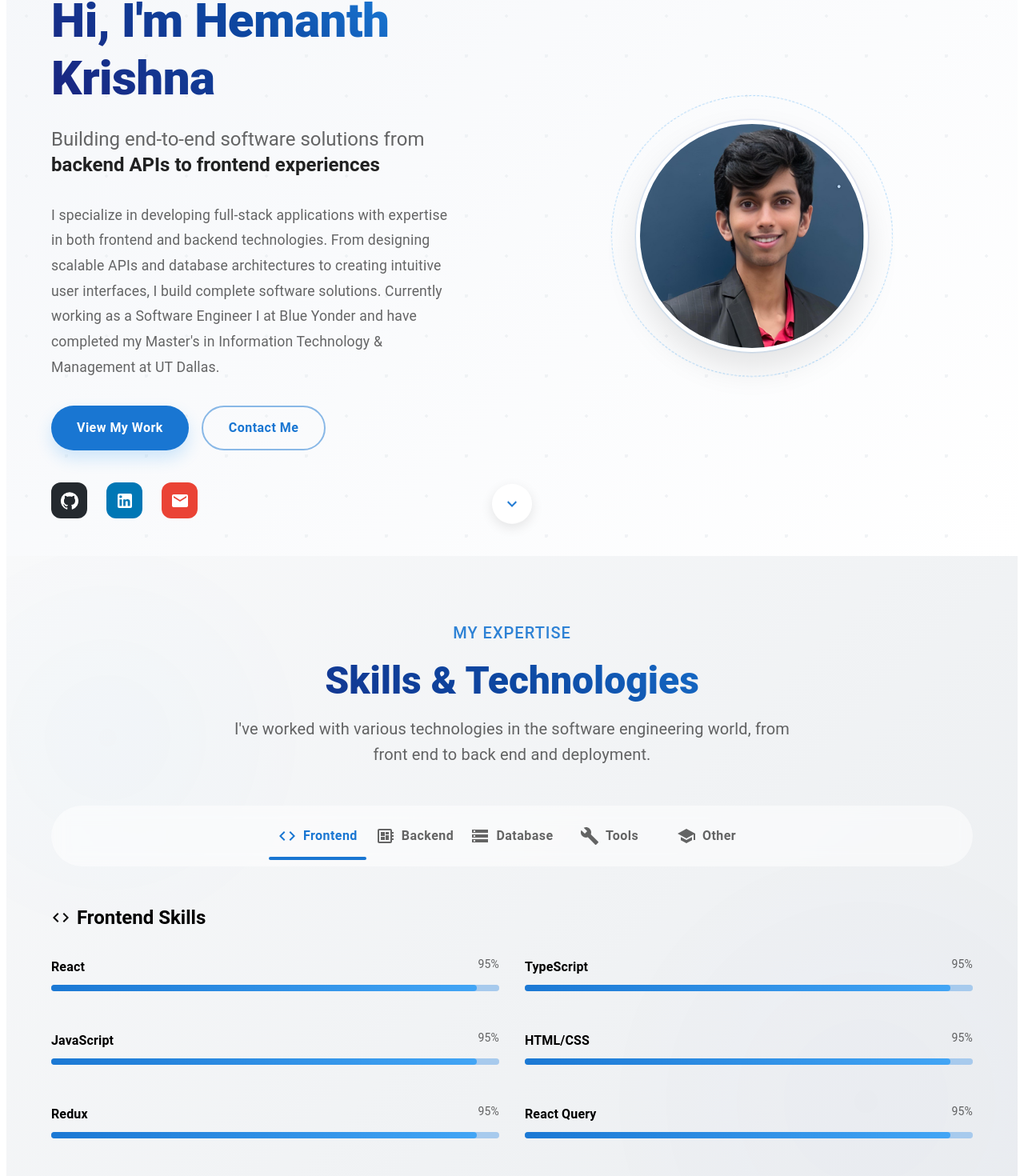
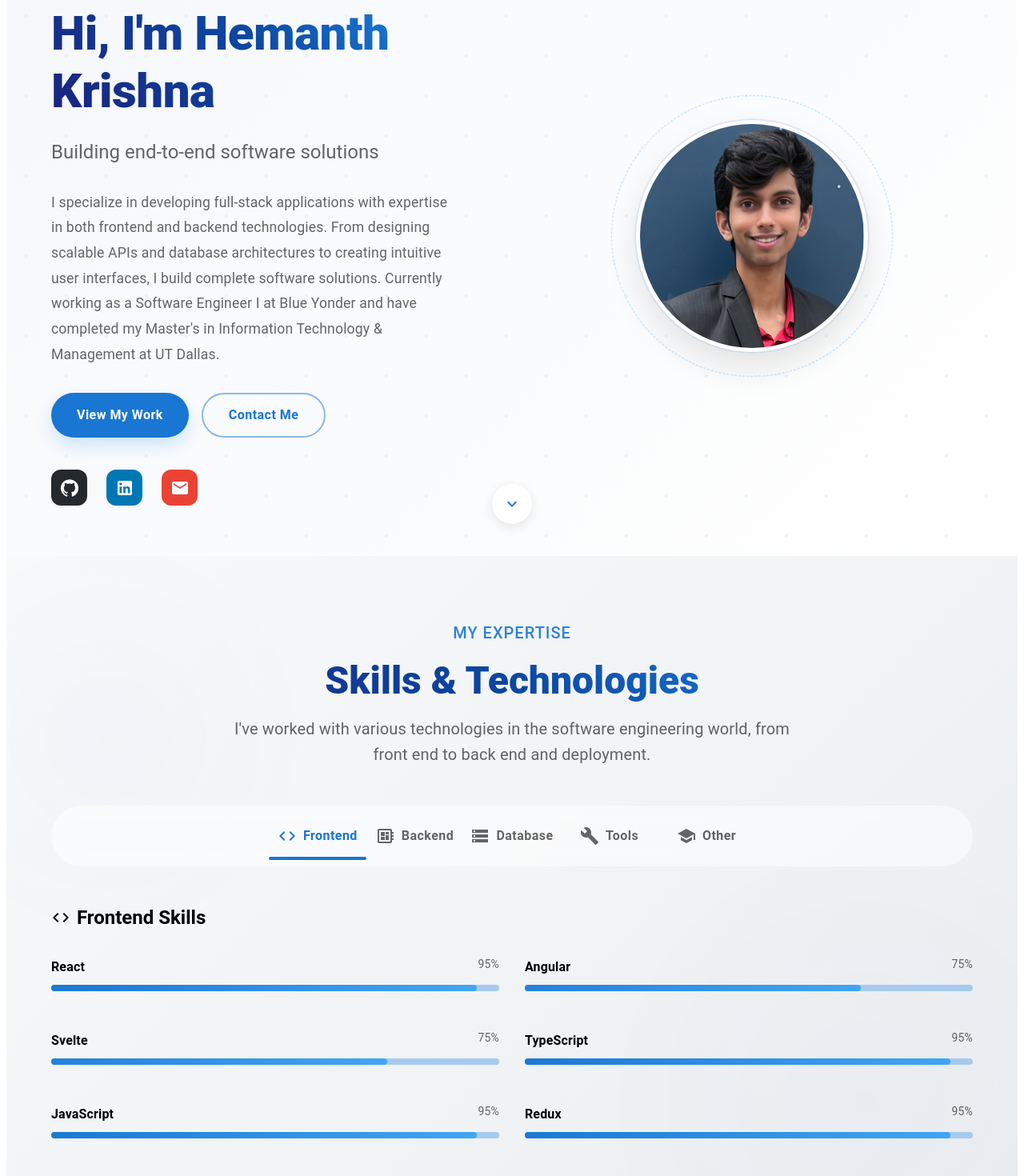
Before and after one commit to HemanthKrishna1/portfolio_code, a React (Vite) app: page / in a window 1280 px wide. Shown: the part 113-1583 px from the top of the page at 80% size. Built offline with nearby package versions, Linux system fonts and the light colour scheme.

Commit message:
nxp updated now

```diff
--- a/src/components/Home.tsx
+++ b/src/components/Home.tsx
@@ -83,10 +83,7 @@ const Home: React.FC = () => {
                 color="text.secondary"
                 sx={{ mb: 4, maxWidth: "90%" }}
               >
-                Building end-to-end software solutions from{" "}
-                <Box component="span" fontWeight={600} color="text.primary">
-                  backend APIs to frontend experiences
-                </Box>
+                Building end-to-end software solutions
               </Typography>
 
               <Typography
--- a/src/components/Skills.tsx
+++ b/src/components/Skills.tsx
@@ -47,13 +47,13 @@ const Skills: React.FC = () => {
       icon: <CodeIcon />,
       skills: [
         { name: "React", level: 95 },
+        { name: "Angular", level: 75 },
+        { name: "Svelte", level: 75 },
         { name: "TypeScript", level: 95 },
         { name: "JavaScript", level: 95 },
-        { name: "HTML/CSS", level: 95 },
         { name: "Redux", level: 95 },
         { name: "React Query", level: 95 },
-        { name: "Angular", level: 65 },
-        { name: "Svelte", level: 75 },
+        { name: "HTML/CSS", level: 95 },
       ],
     },
     {
@@ -61,36 +61,36 @@ const Skills: React.FC = () => {
       icon: <DeveloperBoardIcon />,
       skills: [
         { name: "Python", level: 95 },
+        { name: "Java", level: 90 },
+        { name: "C/C++", level: 90 },
+        { name: "Node.js", level: 80 },
         { name: "Django", level: 95 },
         { name: "FastAPI", level: 95 },
-        { name: "Node.js", level: 80 },
-        { name: "Java", level: 90 },
         { name: "Spring Boot", level: 85 },
         { name: "gRPC", level: 80 },
-        { name: "C/C++", level: 90 },
       ],
     },
     {
       name: "Database",
       icon: <StorageIcon />,
       skills: [
-        { name: "SQL", level: 95 },
         { name: "PostgreSQL", level: 95 },
         { name: "MongoDB", level: 90 },
+        { name: "SQL", level: 95 },
       ],
     },
     {
       name: "Tools",
       icon: <BuildIcon />,
       skills: [
-        { name: "Git", level: 100 },
         { name: "Docker", level: 100 },
+        { name: "Kubernetes", level: 80 },
         { name: "AWS", level: 90 },
         { name: "Maven", level: 85 },
-        { name: "Kubernetes", level: 80 },
+        { name: "Linux", level: 100 },
+        { name: "Git", level: 100 },
         { name: "GitHub", level: 100 },
         { name: "Jira", level: 100 },
-        { name: "Linux", level: 100 },
       ],
     },
     {
--- a/src/components/Work.tsx
+++ b/src/components/Work.tsx
@@ -6,7 +6,6 @@ import {
   Card,
   CardContent,
   Chip,
-  Button,
   Grid,
   Divider,
   useTheme,
@@ -117,13 +116,13 @@ const Work: React.FC = () => {
         "PostgreSQL",
         "Docker",
         "Kubernetes",
+        "Maven",
         "Jest",
         "MSW",
-        "Maven",
         "Git",
         "GitHub",
       ],
-      color: "#231F20",
+      color: "#0856A2",
       logo: blueYonderLogo,
     },
     {
@@ -131,7 +130,7 @@ const Work: React.FC = () => {
       company: "NXP Semiconductors",
       location: "San Jose, CA",
       duration: "August 2024 - May 2025",
-      period: "Ongoing",
+      period: "10 months",
       description:
         "NXP Semiconductors is a global leader in secure connectivity solutions for embedded applications, driving innovation in automotive, industrial, IoT, and mobile industries.",
       achievements: [
@@ -141,21 +140,21 @@ const Work: React.FC = () => {
         "Built a full-stack web application using React and Django, that enables product managers and sales teams across 3 teams to compare semiconductor chip features, track changes, and analyze data efficiently, to take decisions.",
       ],
       skills: [
+        "React",
+        "Angular",
+        "Svelte",
+        "TypeScript",
+        "Redux Toolkit",
+        "NgRx",
         "Python",
         "FastAPI",
         "Django",
-        "React",
-        "TypeScript",
-        "Redux Toolkit",
-        "Angular",
-        "NgRx",
-        "Svelte",
         "PostgreSQL",
         "MongoDB",
         "LDAP",
-        "JIRA",
         "Bitbucket",
         "Bitbucket Webhooks",
+        "JIRA",
         "Git",
       ],
       color: "#0856A2",
@@ -177,18 +176,18 @@ const Work: React.FC = () => {
       skills: [
         "React",
         "TypeScript",
+        "JavaScript",
         "Redux Toolkit",
         "Material-UI",
-        "JavaScript",
         "HTML",
         "CSS",
-        "Jest",
         "BFF Architecture",
         "REST APIs",
+        "Jest",
         "Git",
         "GitHub",
       ],
-      color: "#231F20",
+      color: "#0856A2",
       logo: blueYonderLogo,
     },
     {
@@ -220,7 +219,7 @@ const Work: React.FC = () => {
         "Git",
         "GitHub",
       ],
-      color: "#FF6B00",
+      color: "#0856A2",
       logo: amagiLogo,
     },
     {
@@ -249,7 +248,7 @@ const Work: React.FC = () => {
         "Git",
         "GitHub",
       ],
-      color: "#FF6B00",
+      color: "#0856A2",
       logo: amagiLogo,
     },
   ];
@@ -499,27 +498,6 @@ const Work: React.FC = () => {
                     </Box>
                   </Box>
                 ))}
-
-                <Button
-                  variant="outlined"
-                  fullWidth
-                  component="a"
-                  href="/resume.pdf"
-                  target="_blank"
-                  sx={{
-                    mt: 2,
-                    py: 1.5,
-                    borderRadius: 2,
-                    fontWeight: 600,
-                    textTransform: "none",
-                    borderWidth: "2px",
-                    "&:hover": {
-                      borderWidth: "2px",
-                    },
-                  }}
-                >
-                  View Full Resume
-                </Button>
               </Box>
             </Grid>
 
```
